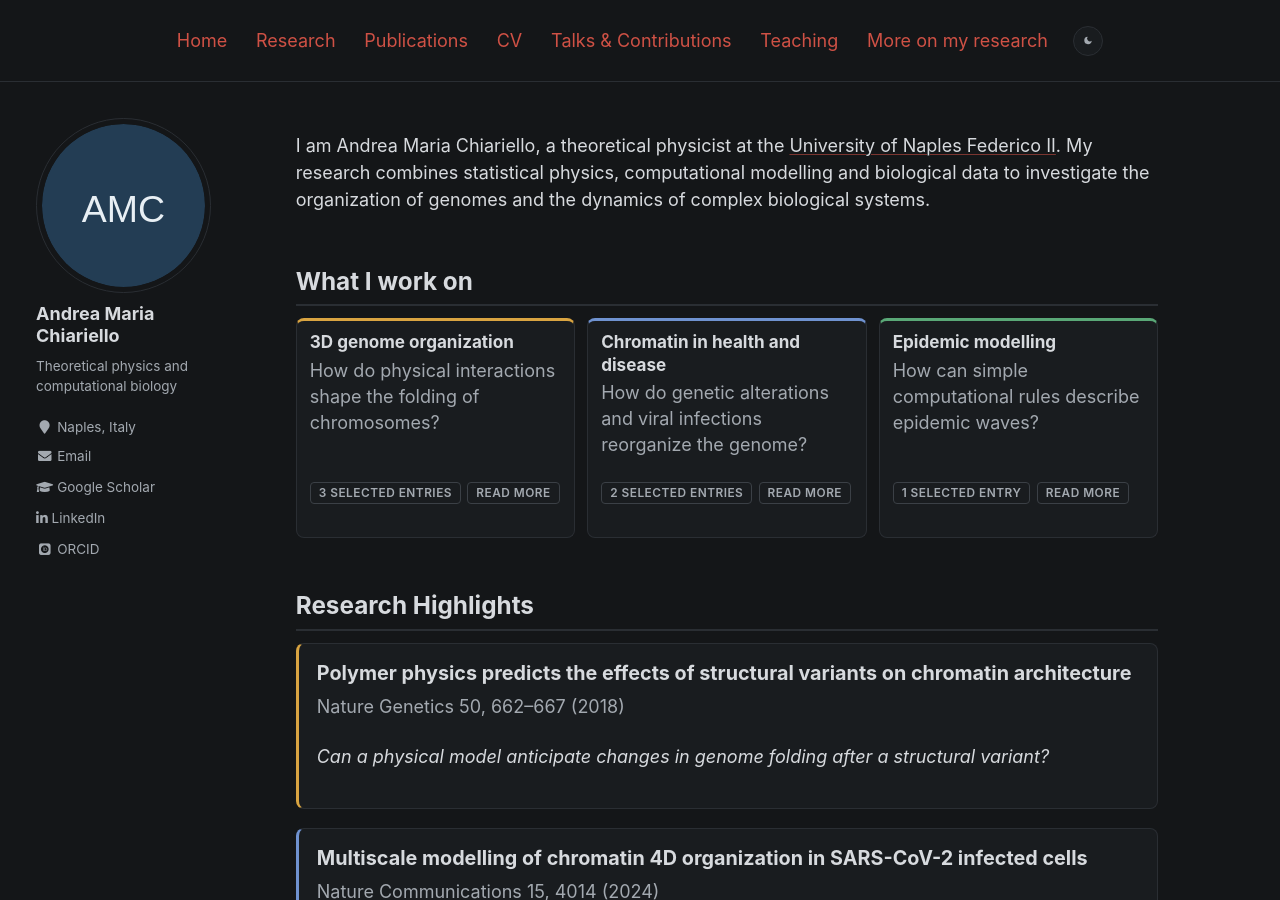
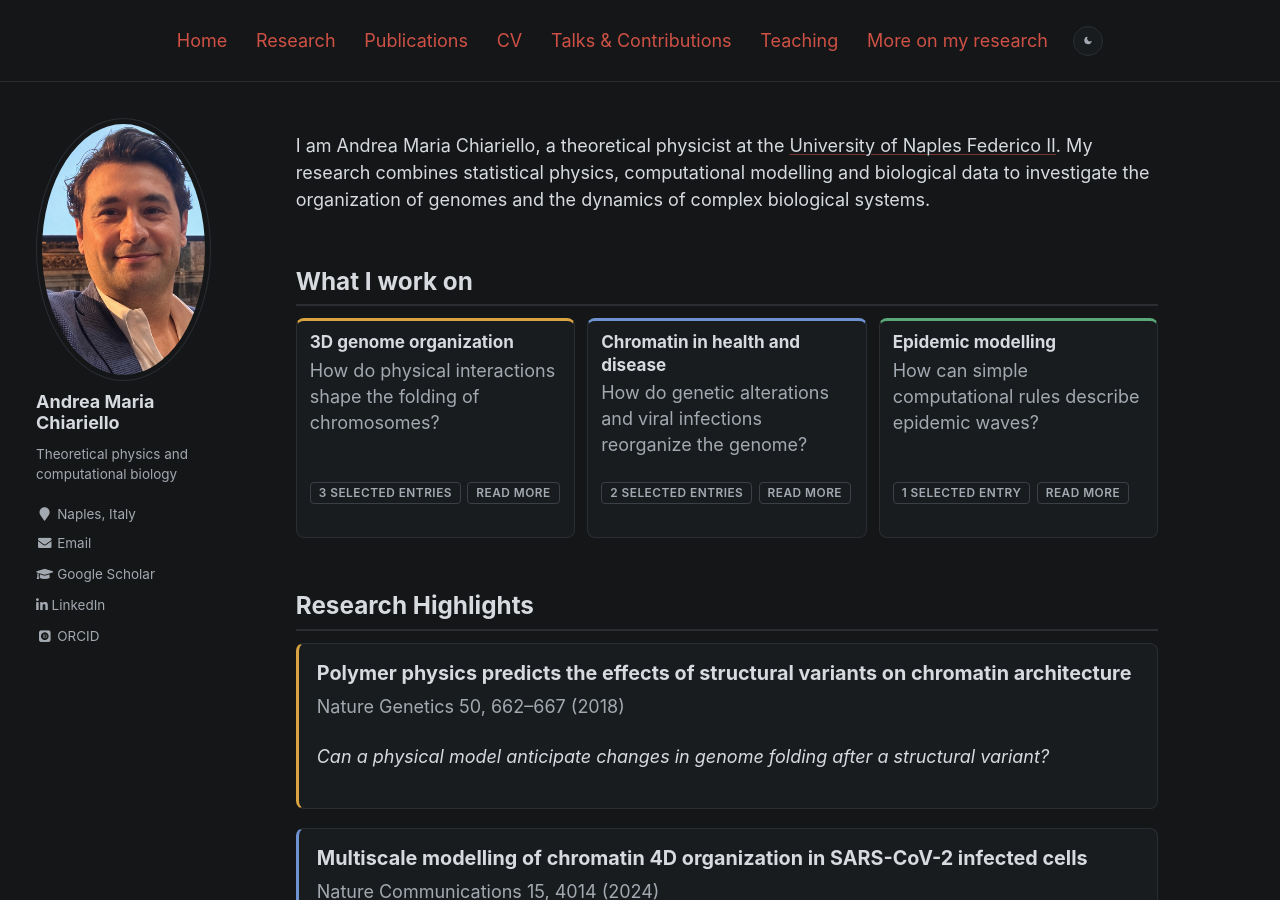
Before and after one commit to andreamariachiariello/andreamariachiariello.github.io, a Jekyll site: the page built from _pages/about.md, in a window 1280 px wide and 900 px high. Built offline with Jekyll 4.4.1, drawn with Linux system fonts in a browser that asks for light colours; some web fonts are replaced.

Commit message:
Update _config.yml

```diff
--- a/_config.yml
+++ b/_config.yml
@@ -60,7 +60,7 @@ analytics:
     tracking_id: null
 author:
   name: Andrea Maria Chiariello
-  avatar: profile-placeholder.svg
+  avatar: "profile_picture_3.jpg"
   bio: Theoretical physics and computational biology
   location: Naples, Italy
   employer: null
```
